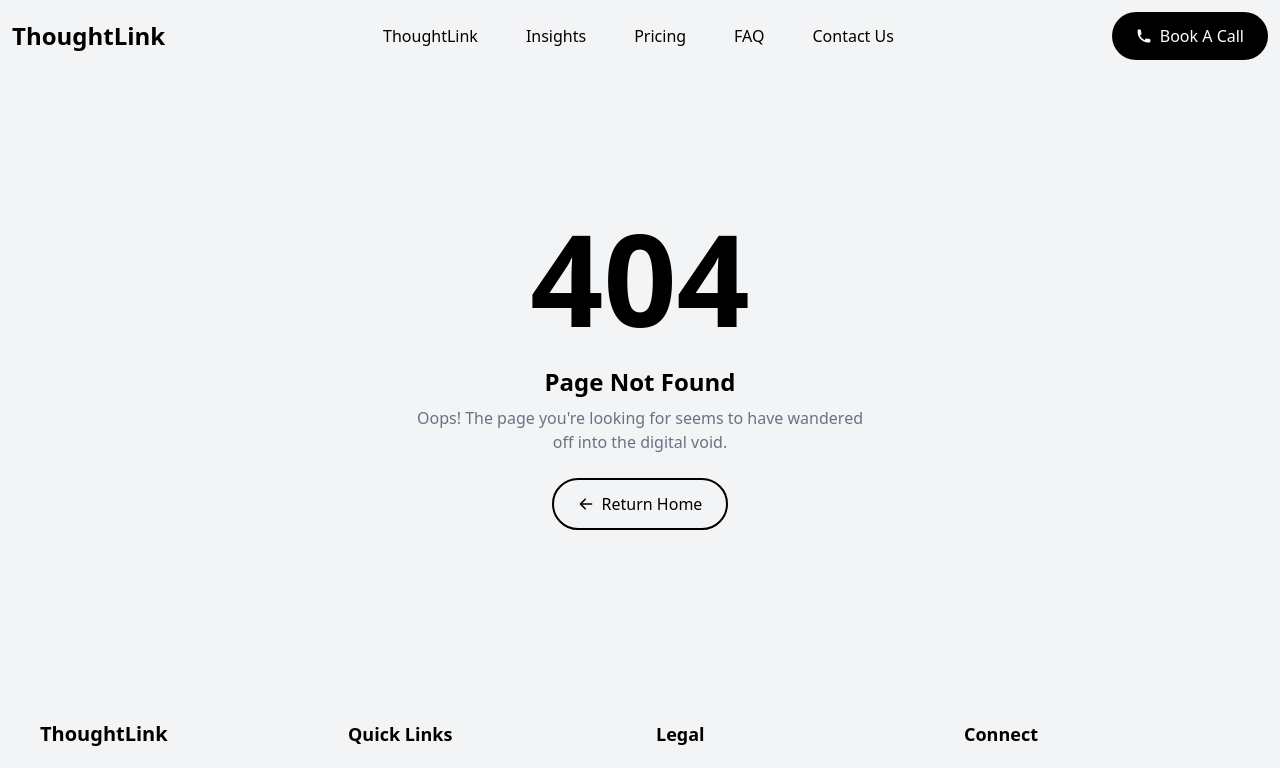
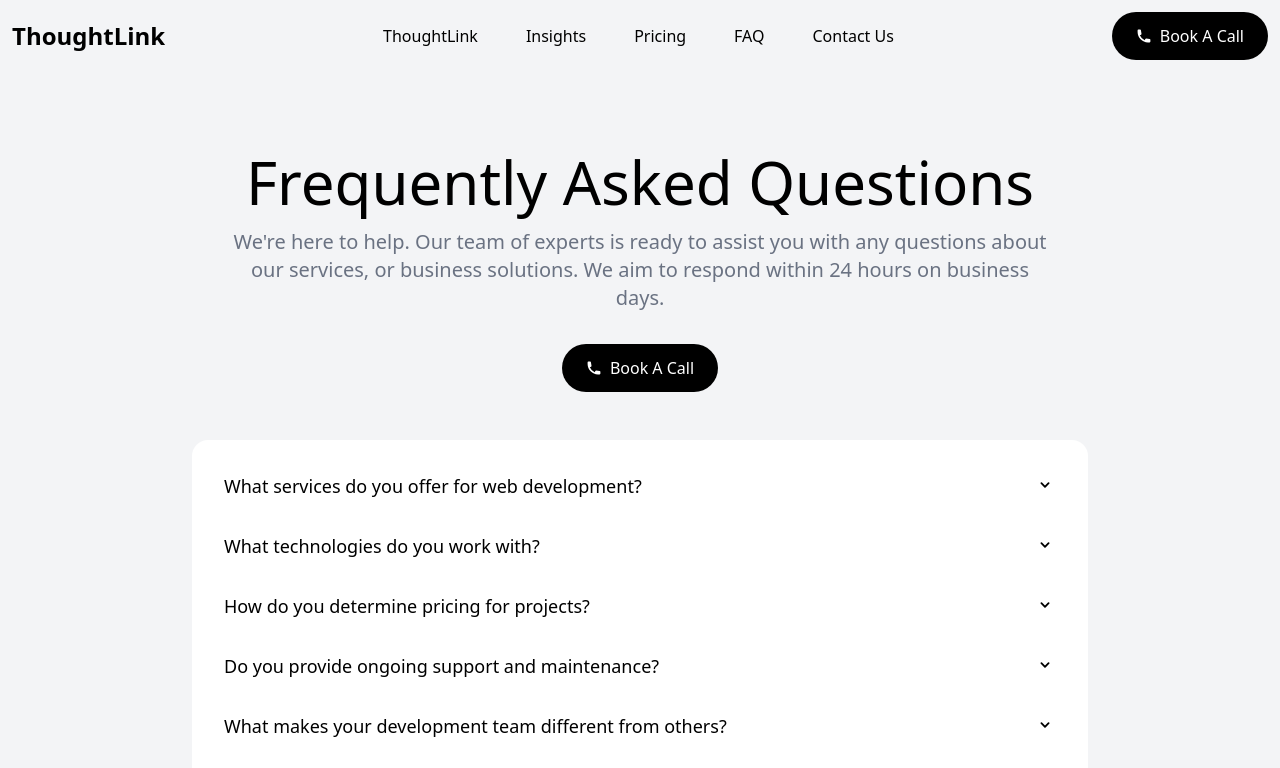
Before and after one commit to cursedxp/automatics.dev, a Next.js app: page /faq in a window 1280 px wide. Before the commit this address had no page. Shown: the top 768 px of the page. Built offline with nearby package versions, Linux system fonts and the light colour scheme; a web font is replaced by a local one.

Commit message:
feat(faq): add FAQ page with collapsible items for better user experience feat(pricing): create Pricing page with metadata for SEO optimization

```diff
--- /dev/null
+++ b/app/faq/page.js
@@ -0,0 +1,81 @@
+"use client";
+import { motion } from "framer-motion";
+import Link from "next/link";
+import { HiChevronDown, HiPhone } from "react-icons/hi";
+import { AnimatePresence } from "framer-motion";
+import { useState } from "react";
+import faqData from "@/app/data/faq.json";
+
+export default function FaqPage() {
+  const [openItems, setOpenItems] = useState({});
+
+  const toggleItem = (index) => {
+    setOpenItems((prev) => ({
+      ...prev,
+      [index]: !prev[index],
+    }));
+  };
+
+  return (
+    <div className="flex flex-col max-w-screen-xl mx-auto items-center h-full">
+      <section className="flex flex-col items-center justify-center my-20 px-10 sm:px-0 w-full max-w-4xl">
+        <motion.div
+          initial={{ y: 20, opacity: 0 }}
+          animate={{ y: 0, opacity: 1 }}
+          transition={{ duration: 0.6 }}
+          className="text-center mb-12"
+        >
+          <h2 className="text-6xl mb-4">{faqData.title}</h2>
+          <p className="text-gray-500 text-xl sm:px-10 mb-8">
+            {faqData.description}
+          </p>
+          <Link
+            href={faqData.cta.href}
+            className="bg-black text-white px-6 py-3 rounded-full inline-flex items-center gap-2 hover:scale-105 hover:shadow-lg hover:cursor-pointer"
+          >
+            <HiPhone className="w-4 h-4" />
+            {faqData.cta.text}
+          </Link>
+        </motion.div>
+
+        <motion.div
+          initial={{ opacity: 0 }}
+          animate={{ opacity: 1 }}
+          transition={{ duration: 0.6 }}
+          className="w-full space-y-4 bg-white rounded-2xl p-8"
+        >
+          {faqData.items.map((item, index) => (
+            <div key={index} className="pb-4">
+              <div
+                className="flex items-center justify-between cursor-pointer text-lg font-medium"
+                onClick={() => toggleItem(index)}
+              >
+                {item.question}
+                <motion.div
+                  animate={{ rotate: openItems[index] ? 180 : 0 }}
+                  transition={{ duration: 0.3 }}
+                  className="w-5 h-5"
+                >
+                  <HiChevronDown />
+                </motion.div>
+              </div>
+              <AnimatePresence>
+                {openItems[index] && (
+                  <motion.p
+                    initial={{ opacity: 0, height: 0 }}
+                    animate={{ opacity: 1, height: "auto" }}
+                    exit={{ opacity: 0, height: 0 }}
+                    transition={{ duration: 0.3 }}
+                    className="mt-4"
+                  >
+                    {item.answer}
+                  </motion.p>
+                )}
+              </AnimatePresence>
+            </div>
+          ))}
+        </motion.div>
+      </section>
+    </div>
+  );
+}
--- /dev/null
+++ b/app/pricing/page.js
@@ -0,0 +1,15 @@
+import PricingSection from "../components/home/pricingSection/pricingSection";
+
+export const metadata = {
+  title: "Pricing - ThoughtLink",
+  description:
+    "Choose a plan that fits your needs and budget. We offer a variety of pricing options to help you get the most out of our services.",
+};
+
+export default function PricingPage() {
+  return (
+    <div className="flex flex-col max-w-screen-xl mx-auto items-center h-full">
+      <PricingSection />
+    </div>
+  );
+}
```
